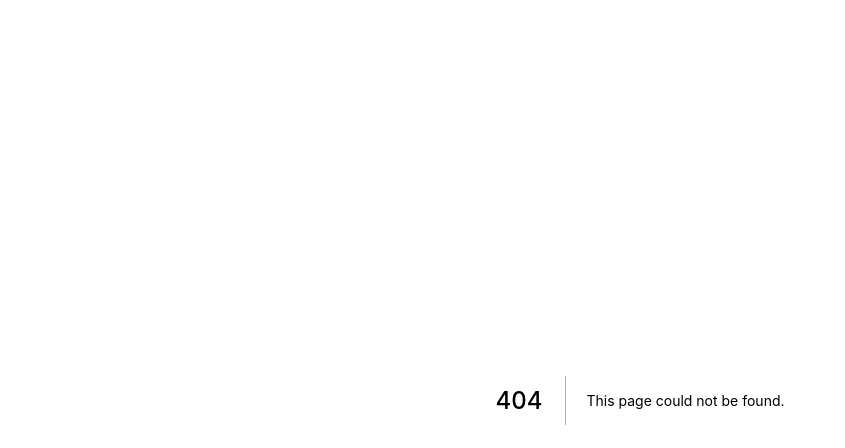
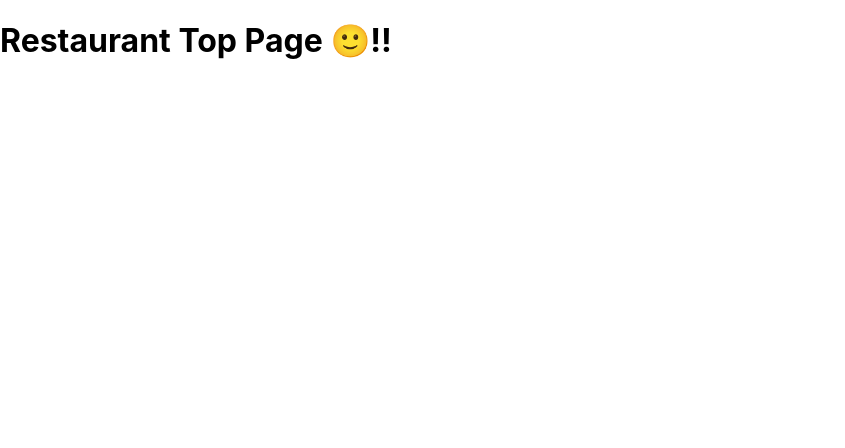
Before and after one commit to melanierolo/Restaurant-App-nextjs, a Next.js app in the folder restaurant-app/: page /restaurants in a window 1280 px wide. Before the commit this address had no page. Shown: the top 448 px of the page, without its empty margins (0-845 px from the left). Built offline with nearby package versions, Linux system fonts and the light colour scheme.

Commit message:
Dynamic Restaurant page - part 1

```diff
--- a/restaurant-app/pages/restaurant/hello.js
+++ b/restaurant-app/pages/restaurants/index.js
@@ -4,7 +4,7 @@ import styles from "../../styles/Home.module.css";
 export default function Home() {
   return (
     <>
-      <h1>Hello page subrestaurant 🙂!! </h1>
+      <h1>Restaurant Top Page 🙂!! </h1>
     </>
   );
 }
```
Also changed, not shown: restaurant-app/pages/restaurants/[restaurant].js (added, +10 -0 lines).
